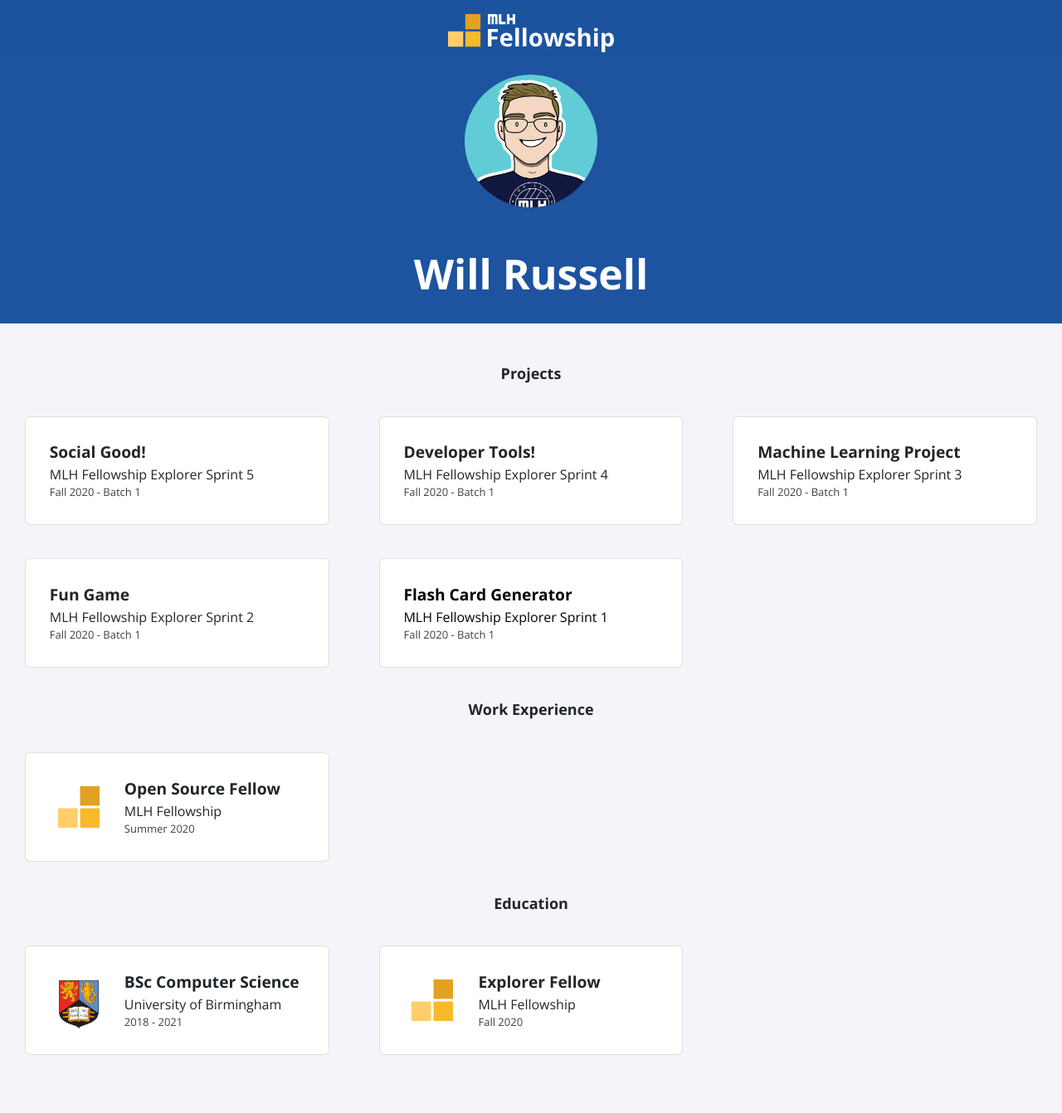
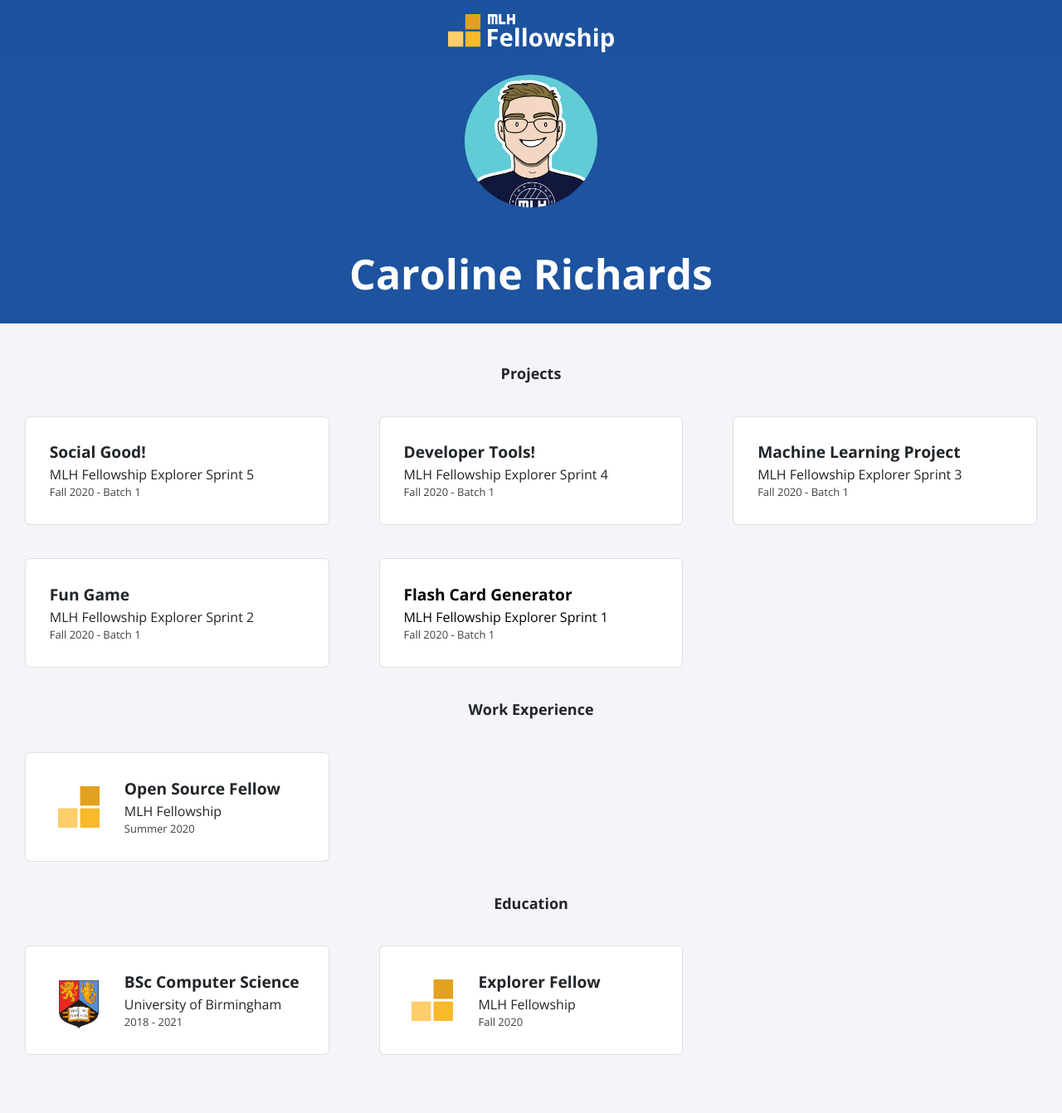
Before and after one commit to cobalt819/cobalt819.github.io, a Jekyll site: the page built from index.html, in a window 1280 px wide. Shown: the whole page at 83% size. Built offline with Jekyll 4.4.1, drawn with Linux system fonts in a browser that asks for light colours; nearby versions of some CDN libraries.

Commit message:
Update .config.yml to include email, name, url

```diff
--- a/_config.yml
+++ b/_config.yml
@@ -1,13 +1,13 @@
-title: "Will Russell"
-email: fellowship@mlh.io
+title: "Caroline Richards"
+email: caroline.piper.richards@gmail.com
 description: >- # this means to ignore newlines until "baseurl:"
   Write an awesome description for your new site here. You can edit this
   line in _config.yml. It will appear in your document head meta (for
   Google search results) and in your feed.xml site description.
 baseurl: "/"
-url: "/portfolio-template"
-twitter_username: mlhacks
-github_username:  mlh-fellowship
+url: "https://cobalt819.github.io/"
+twitter_username: null
+github_username:  cobalt819
 
 sass:
   sass_dir: _sass
```
